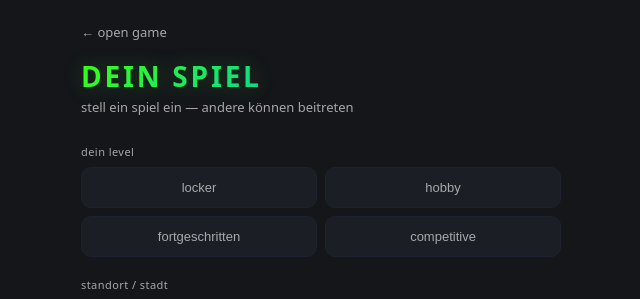
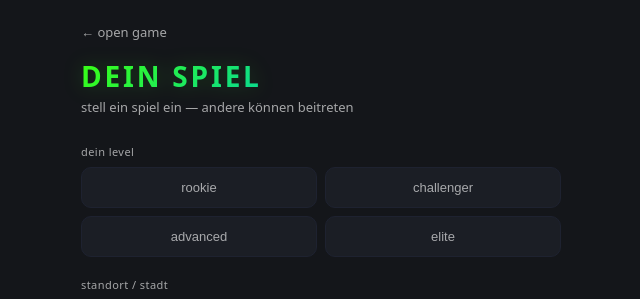
Before and after one commit to PingPongLounge/pingponglounge-player, a Next.js app: page /match/create in a window 1280 px wide. Shown: the top 299 px of the page, without its empty margins (319-959 px from the left). Built offline with nearby package versions, Linux system fonts and the light colour scheme.

Commit message:
style: Level-Namen vereinheitlicht -> Rookie/Challenger/Advanced/Elite (Open Game, Rangliste) — konsistent mit Onboarding/Profil

```diff
--- a/app/match/create/page.tsx
+++ b/app/match/create/page.tsx
@@ -6,7 +6,7 @@ import Link from "next/link"
 const BG="#14161A",C="#1B1E25",B="#1E2230",M="rgba(255,255,255,0.62)",W="#FFFFFF"
 const GRAD={background:"linear-gradient(135deg,#39FF14 0%,#00D4AA 50%,#1FD1C4 100%)",WebkitBackgroundClip:"text",WebkitTextFillColor:"transparent",backgroundClip:"text",filter:"drop-shadow(0 0 10px rgba(57,255,20,0.2))"} as const
 
-const LEVELS = ["Locker", "Hobby", "Fortgeschritten", "Competitive"]
+const LEVELS = ["Rookie", "Challenger", "Advanced", "Elite"]
 const CITIES = ["Zürich", "Basel", "Luzern", "St. Gallen", "Glattbrugg", "Andere"]
 
 export default function CreateMatchPage() {
--- a/app/match/page.tsx
+++ b/app/match/page.tsx
@@ -95,7 +95,7 @@ export default function MatchPage() {
     load()
   }
 
-  const LEVELS = ["Locker", "Hobby", "Fortgeschritten", "Competitive"]
+  const LEVELS = ["Rookie", "Challenger", "Advanced", "Elite"]
   const CITIES = ["Zürich", "Basel", "Luzern", "St. Gallen", "Glattbrugg"]
 
   const filtered = matches.filter(m =>
--- a/app/rangliste/page.tsx
+++ b/app/rangliste/page.tsx
@@ -5,7 +5,7 @@ import Link from "next/link"
 import BottomNav from "@/app/components/BottomNav"
 
 const BG="#111214",C="#15161A",B="#26282E",M="#6B6E7A",G="#39FF14",W="#E8E6E1",PK="#FF00C8"
-const levelColor=(l:string)=>({Locker:"#4ADE80",Hobby:"#FACC15",Fortgeschritten:"#FB923C",Competitive:PK}[l]||G)
+const levelColor=(l:string)=>({Rookie:"#4ADE80",Challenger:"#FACC15",Advanced:"#FB923C",Elite:PK}[l]||G)
 
 const CANTONS = [
   "AG","AI","AR","BE","BL","BS","FR","GE","GL","GR",
```
